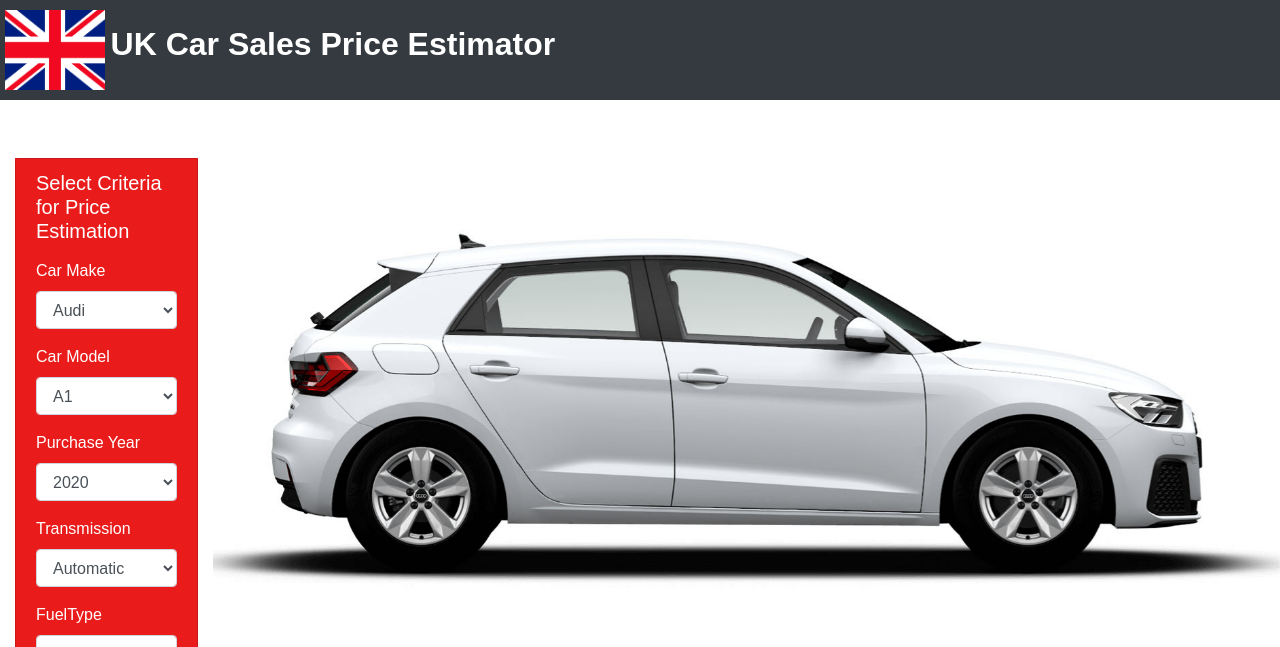
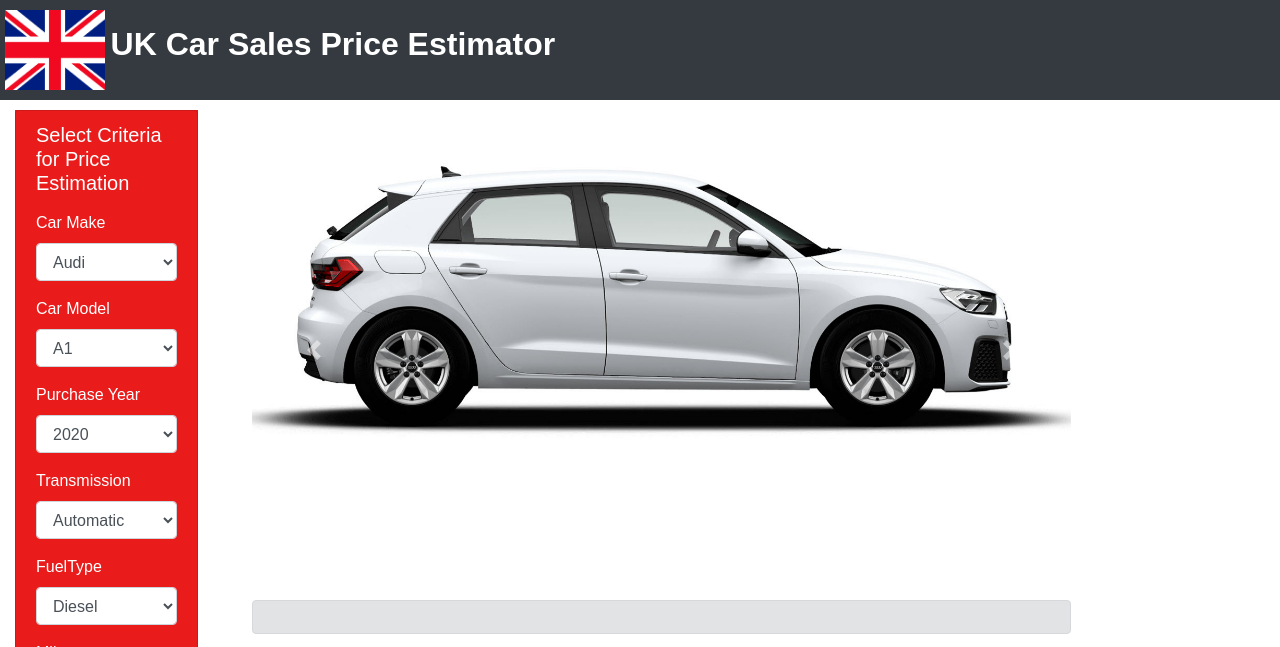
Before and after one commit to DeepikaAa1003/UsedCarsValuePredictionML, a Flask app: page / in a window 1280 px wide. Shown: the top 647 px of the page. Run offline with Flask 2, Linux system fonts and the light colour scheme; some libraries are stand-ins or nearby versions.

Commit message:
Fixed carousel width, and overall bootstarp html file

```diff
--- a/usedcars/static/js/main_script.js
+++ b/usedcars/static/js/main_script.js
@@ -70,8 +70,6 @@ function resetSearch(){
     })
 
     document.getElementById("result").innerHTML = " ";
-    // var modelDefaultOption = modelDropDown.append("option");
-    // modelDefaultOption.text("Model").property("value","Model");
 
 }
 
@@ -193,17 +191,11 @@ function numericValidation() {
     .then(data => {
 
       var formattedPoundValue = data.toString().replace(/\B(?=(\d{3})+(?!\d))/g, ',')
+      var data_value = Math.round(parseFloat(data.replace(/,/g, '')) * 1.291)
+      var usdTotal = data_value.toString().replace(/\B(?=(\d{3})+(?!\d))/g, ',');
 
-      document.getElementById('result').innerHTML = `Estimated Sales Price: &#163;${formattedPoundValue}`;
-
-    var data_value = Math.round(parseFloat(data.replace(/,/g, '')) * 1.291)
-
-
-    var usdTotal = data_value.toString().replace(/\B(?=(\d{3})+(?!\d))/g, ',');
-
-
-
-    document.getElementById('USDResult').innerHTML = `Estimated Sales Price: USD$ ${usdTotal}`;
+      document.getElementById('result').innerHTML = `Estimated Sales Price: &#163;${formattedPoundValue} / $ ${usdTotal}`;
+    // document.getElementById('USDResult').innerHTML = `Estimated Sales Price: USD$ ${usdTotal}`;
     console.log(data)});
 
     makeImages();
--- a/usedcars/templates/index.html
+++ b/usedcars/templates/index.html
@@ -15,12 +15,10 @@
     <span><b class='text-uk text-center'> UK Car Sales Price Estimator </b></span>
   </a>
 </nav>
-<br>
-<br>
-
 <!-- Main Body-------------------------------------------------------------------------------------------------------------------------- -->
 <body>
-    <div class="wrapper">
+    <!-- <div class="wrapper">       -->
+      <div>
           <div class="container-fluid">
             <div class="row margin-top-30">
 
@@ -29,9 +27,7 @@
               <div class="col-md-2">
                 <aside class="filters">
                   <div class="panel panel-default">
-                    <!-- <div class="panel-heading"><h4>Sales Price Estimator</h4></div> -->
                     <div class="panel-body">
-                        <!-- <form id = "form-id" method="POST" action="/" role="form", name="UsedCarPredictionForm"> -->
                         <form id = "form-id" method="POST" role="form", name="UsedCarPredictionForm"></form>
                         <div class="form-group">
                           <ul class="list-group" id="filters">
@@ -42,7 +38,6 @@
                               <div class="form-group">
                                 <label>Car Make</label>
                                 <select id="Make" name="carmake" placeholder="CarMake" class="form-control">
-                                  <!-- <option selected>Make</option> -->
                                   <option value = "Audi">Audi</option>
                                   <option value = "BMW">BMW</option>
                                   <option value = "Ford">Ford</option>
@@ -57,7 +52,6 @@
                               <div class="form-group">
                                 <label>Car Model</label>
                                 <select id="Model" name="carmodel" placeholder="CarModel" class="form-control">
-                                    <!-- <option selected>Model</option> -->
                                     <option>A1</option>
                                     <option>A2</option>
                                     <option>A3</option>
@@ -90,7 +84,6 @@
                               <div class="form-group">
                                 <label>Purchase Year</label>
                                 <select id="Year" name="purchaseyear" placeholder="Purchaseyear" class="form-control">
-                                    <!-- <option selected>Year</option> -->
                                     <option>2020</option>
                                     <option>2019</option>
                                     <option>2018</option>
@@ -127,7 +120,6 @@
                               <div class="form-group">
                                 <label>Transmission</label>
                                 <select id="Transmission"  name="transmission" placeholder="Transmission" class="form-control">
-                                    <!-- <option selected>Transmission</option> -->
                                     <option>Automatic</option>
                                     <option>Manual</option>
                                     <option>Other</option>
@@ -138,7 +130,6 @@
                             <div class="form-group">
                                 <label>FuelType</label>
                                 <select id="fuelType" name="fueltype" placeholder="FuelType" class="form-control">
-                                    <!-- <option selected>Fuel Type</option> -->
                                     <option>Diesel</option>
                                     <option>Electric</option>
                                     <option>Hybrid</option>
@@ -157,7 +148,6 @@
                             </div>
 
                             <div class="form-group">
-                                <!-- <label>EngineSize</label> -->
                                 <h6 class="SideBarHeader">Engine Size: <span id="engineSizeValue"></span> Liters</h6>
                                 <div class="slidecontainer">
                                     <input id="engineSize" class="form-control slider" name="enginesize" placeholder="EngineSize" class="slider" type="range" step="0.1" min="0" max="6.6" value="3.1" name="Engine Size">
@@ -167,12 +157,8 @@
 
                             </li>
                           </ul>
-                        </div>
 
-
-                        <div class="row">
-                          <div class="col-sm-12 text-center">
-                            <!-- <button id="filter-btn" type="button" class="btn btn-dark btn-md">Run Results</button>-->
+                          <div class = "text-center">
                             <button id="reset-btn" type="button" class="btn btn-dark btn-md">Reset</button>
                             <button id = "submit-btn" type="submit" value="Estimate" class="btn btn-dark btn-md">Estimate</button>
                           </div>
@@ -185,30 +171,32 @@
                 </aside>
             </div>
 
+
             <!--  Car Carousel-------------------------------------------------------------------------------------------------------------------------------------------- -->
-                <div class="col-md-10">
-                    <div class="row">
+                        <main role="main" class="col-md-10 px-md-4">
+                              <div class = "col-md-10">
                                 <div id="carouselExampleIndicators" class="carousel slide" data-ride="carousel">
                                     <ol class="carousel-indicators">
                                       <li data-target="#carouselExampleIndicators" data-slide-to="0" class="active"></li>
                                       <li data-target="#carouselExampleIndicators" data-slide-to="1"></li>
                                       <li data-target="#carouselExampleIndicators" data-slide-to="2"></li>
                                     </ol>
-                            <div class="carousel-inner">
-                                <div class="carousel-item active">
-                                <img id = "Image1" src="{{url_for('static', filename='images/Audi_1.jpg')}}" class="d-block w-100" alt="Audi A1-1" width="50%" height="50%">
+                                    <div class="carousel-inner" role="listbox" style=" width:100%; height: 500px !important;">
+
+                                      <div class="carousel-item active" width="100%" height="30%">
+                                        <img id = "Image1" src="{{url_for('static', filename='images/Audi_1.jpg')}}" class="d-block w-100" alt="Audi A1-1" width="100%">
                                         </div>
                                         <div class="carousel-item">
-                                <img id = "Image2" src="{{url_for('static', filename='images/Audi_2.jpg')}}" class="d-block w-100" alt="Audi A1-2" width="50%" height="50%">
+                                        <img id = "Image2" src="{{url_for('static', filename='images/Audi_2.jpg')}}" class="d-block w-100" alt="Audi A1-2" width="100%" >
                                         </div>
                                         <div class="carousel-item">
-                                <img id = "Image3" src="{{url_for('static', filename='images/Audi_3.jpg')}}" class="d-block w-100" alt="Audi A1-3" width="50%" height="80%">
+                                        <img id = "Image3" src="{{url_for('static', filename='images/Audi_3.jpg')}}" class="d-block w-100" alt="Audi A1-3" width="100%" >
                                         </div>
                                         <div class="carousel-item">
-                                <img id = "Image4" src="{{url_for('static', filename='images/Audi_4.jpg')}}" class="d-block w-100" alt="Audi A1-4" width="50%" height="50%">
+                                        <img id = "Image4" src="{{url_for('static', filename='images/Audi_4.jpg')}}" class="d-block w-100" alt="Audi A1-4" width="100%" >
                                         </div>
                                         <div class="carousel-item">
-                                <img id = "Image5" src="{{url_for('static', filename='images/Audi_5.jpg')}}" class="d-block w-100" alt="Audi A1-5" width="50%" height="50%">
+                                        <img id = "Image5" src="{{url_for('static', filename='images/Audi_5.jpg')}}" class="d-block w-100" alt="Audi A1-5" width="100%" >
                                         </div>
                                     </div>
                                     <a class="carousel-control-prev" href="#carouselExampleIndicators" role="button" data-slide="prev">
@@ -221,38 +209,25 @@
                                   </a>
                                 </div>
                               </div>
-                    <br>
-                    <br>
-
-
+                            <div class = "col-md-10"></div>
+                          <div class = "col-md-10"></div>
             <!-- Estimation Results --------------------------------------------------------------------------------------------------------------------->
-                    <div class="row">
-                        <div class="col-md-12">
+                        <div class="col-md-10">
                             <div class="alert alert-secondary text-center" role="alert">
                                 <h1 id = 'result'></h1>
-                                <h1 id = 'USDResult'></h1>
-                            </div>
+                                <!-- <h1 id = 'USDResult'></h1> -->
                             </div>
                         </div>
 
             <!-- Tableau Results----------------------------------------------------------------------------------------------------------------------- -->
-                    <div class="row">
-                        <div class="col-md-12">
+                        <div class="col-md-10">
                             <iframe id= "ifrm" src = "https://public.tableau.com/views/Audi_16029044702250/PricebyModel?:showVizHome=no&:embed=true" width="100%" height="700" frameborder="0"></iframe>
-                            <!-- <iframe id = "BMW" src="https://public.tableau.com/views/BMW_16029136971440/Sheet1?:showVizHome=no&:embed=true" width="100%" height="700" frameborder="0"></iframe>
-                            <iframe id ="Ford" src="https://public.tableau.com/views/Ford_16029142764510/Sheet1?:showVizHome=no&:embed=true" width="100%" height="700" frameborder="0"></iframe>
-                            <iframe id = "Hyundai" src="https://public.tableau.com/views/Hyundai_16029147545360/Sheet1?:showVizHome=no&:embed=true" width="100%" height="700" frameborder="0"></iframe>
-                            <iframe id = "Mercedes" src="https://public.tableau.com/views/Mercedes_16029153489260/Sheet1?:showVizHome=no&:embed=true" width="100%" height="700" frameborder="0"></iframe>
-                            <iframe id = "Skoda" src="https://public.tableau.com/views/Skoda/Sheet1?:showVizHome=no&:embed=true" width="100%" height="700" frameborder="0"></iframe>
-                            <iframe id ="Toyota" src="https://public.tableau.com/views/Toyota_16029161101880/Sheet1?:showVizHome=no&:embed=true" width="100%" height="700" frameborder="0"></iframe>
-                            <iframe id= "VW" src="https://public.tableau.com/views/VW_16029163851660/Sheet1?:showVizHome=no&:embed=true" width="100%" height="700" frameborder="0"></iframe> -->
                         </div>
-                    </div>
-                </div>
-            </div>
+                      </main>
                     </div>
                  </div>
 
+        </div>
     <footer class="footer">
         <span class="bottom">Copyright @ Adriana Ovalle, Deepika Awasthi, Maria Lara 2020</span>
     </footer>
```
Lines whose indentation alone changed are shown as unchanged.
